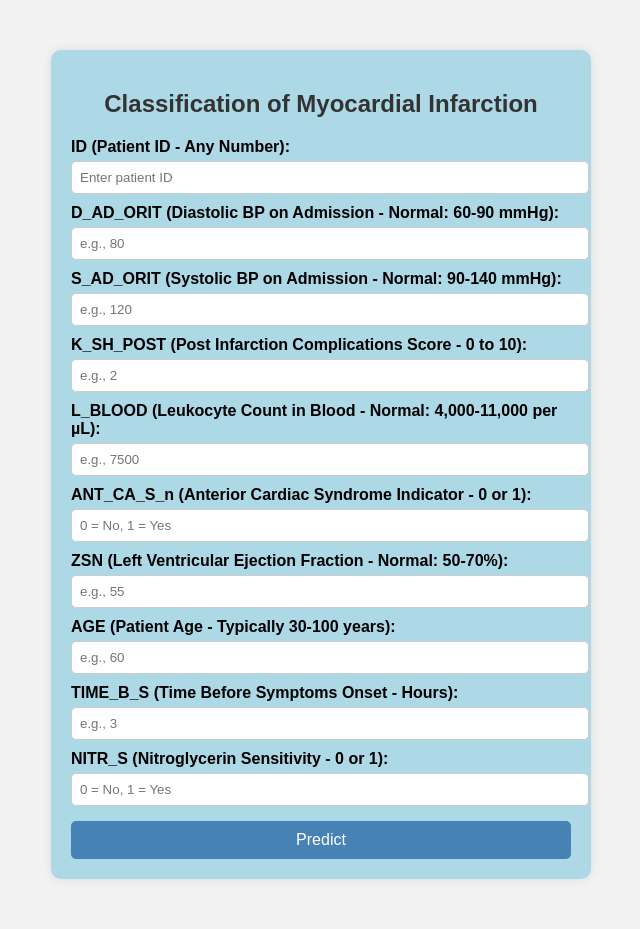
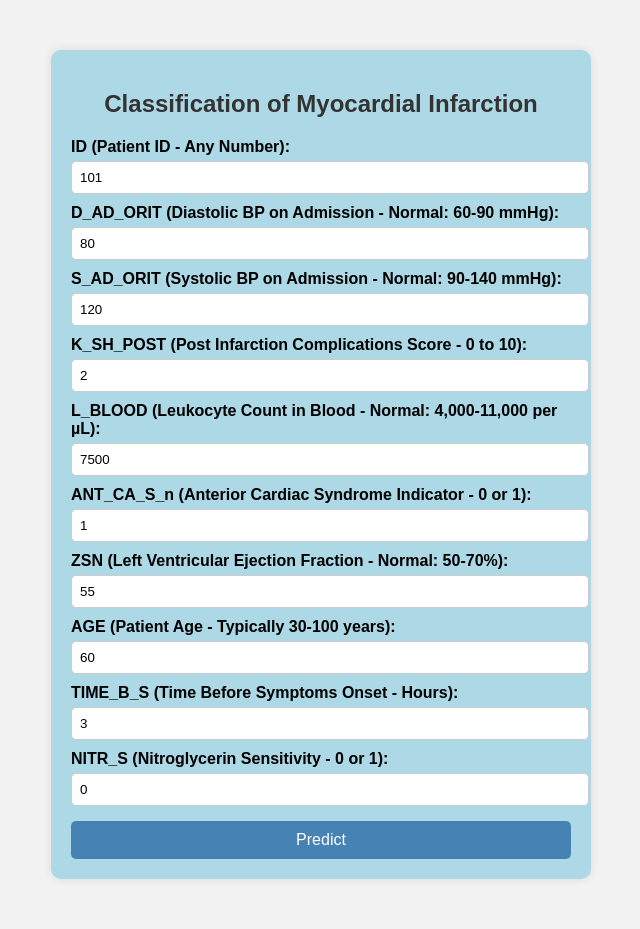
Before and after one commit to deepikareddy-22/Myocardial-infraction, a Flask app: page / in a window 1280 px wide. Shown: the whole page, without its empty margins (319-959 px from the left). Run offline with Flask 3, Linux system fonts and the light colour scheme; parts of the project's set-up code (start-up, migrations or seed data) failed here and were passed over.

Commit message:
Update home.html

```diff
--- a/templates/home.html
+++ b/templates/home.html
@@ -56,34 +56,34 @@
         <form action="/predict" method="post">
 
             <label for="ID">ID (Patient ID - Any Number):</label>
-            <input type="number" id="ID" name="ID" placeholder="Enter patient ID" required>
+            <input type="number" id="ID" name="ID" value="101" required>
 
             <label for="D_AD_ORIT">D_AD_ORIT (Diastolic BP on Admission - Normal: 60-90 mmHg):</label>
-            <input type="number" id="D_AD_ORIT" name="D_AD_ORIT" placeholder="e.g., 80" min="40" max="120" required>
+            <input type="number" id="D_AD_ORIT" name="D_AD_ORIT" value="80" min="40" max="120" required>
 
             <label for="S_AD_ORIT">S_AD_ORIT (Systolic BP on Admission - Normal: 90-140 mmHg):</label>
-            <input type="number" id="S_AD_ORIT" name="S_AD_ORIT" placeholder="e.g., 120" min="70" max="200" required>
+            <input type="number" id="S_AD_ORIT" name="S_AD_ORIT" value="120" min="70" max="200" required>
 
             <label for="K_SH_POST">K_SH_POST (Post Infarction Complications Score - 0 to 10):</label>
-            <input type="number" id="K_SH_POST" name="K_SH_POST" placeholder="e.g., 2" min="0" max="10" required>
+            <input type="number" id="K_SH_POST" name="K_SH_POST" value="2" min="0" max="10" required>
 
             <label for="L_BLOOD">L_BLOOD (Leukocyte Count in Blood - Normal: 4,000-11,000 per µL):</label>
-            <input type="number" id="L_BLOOD" name="L_BLOOD" placeholder="e.g., 7500" min="1000" max="20000" required>
+            <input type="number" id="L_BLOOD" name="L_BLOOD" value="7500" min="1000" max="20000" required>
 
             <label for="ANT_CA_S_n">ANT_CA_S_n (Anterior Cardiac Syndrome Indicator - 0 or 1):</label>
-            <input type="number" id="ANT_CA_S_n" name="ANT_CA_S_n" placeholder="0 = No, 1 = Yes" min="0" max="1" required>
+            <input type="number" id="ANT_CA_S_n" name="ANT_CA_S_n" value="1" min="0" max="1" required>
 
             <label for="ZSN">ZSN (Left Ventricular Ejection Fraction - Normal: 50-70%):</label>
-            <input type="number" id="ZSN" name="ZSN" placeholder="e.g., 55" min="10" max="90" required>
+            <input type="number" id="ZSN" name="ZSN" value="55" min="10" max="90" required>
 
             <label for="AGE">AGE (Patient Age - Typically 30-100 years):</label>
-            <input type="number" id="AGE" name="AGE" placeholder="e.g., 60" min="18" max="120" required>
+            <input type="number" id="AGE" name="AGE" value="60" min="18" max="120" required>
 
             <label for="TIME_B_S">TIME_B_S (Time Before Symptoms Onset - Hours):</label>
-            <input type="number" id="TIME_B_S" name="TIME_B_S" placeholder="e.g., 3" min="0" max="48" required>
+            <input type="number" id="TIME_B_S" name="TIME_B_S" value="3" min="0" max="48" required>
 
             <label for="NITR_S">NITR_S (Nitroglycerin Sensitivity - 0 or 1):</label>
-            <input type="number" id="NITR_S" name="NITR_S" placeholder="0 = No, 1 = Yes" min="0" max="1" required>
+            <input type="number" id="NITR_S" name="NITR_S" value="0" min="0" max="1" required>
 
             <button type="submit">Predict</button>
         </form>
```
